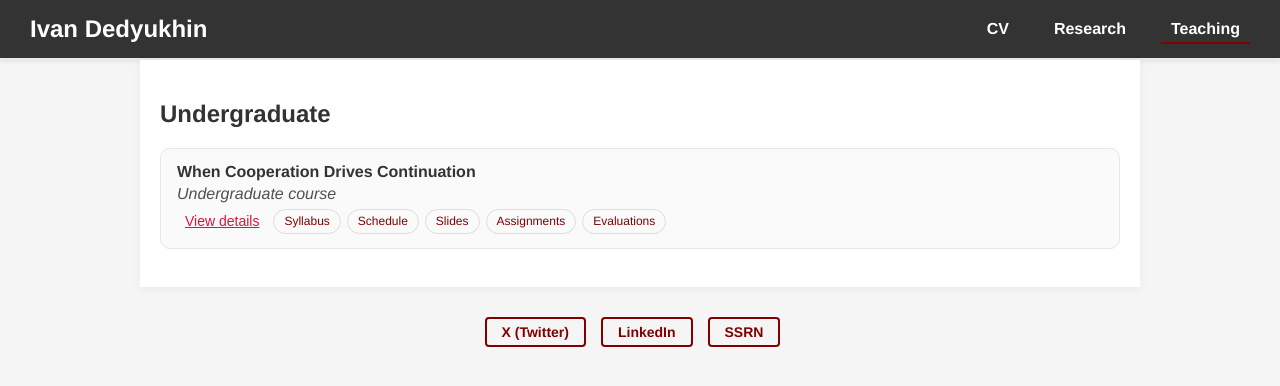
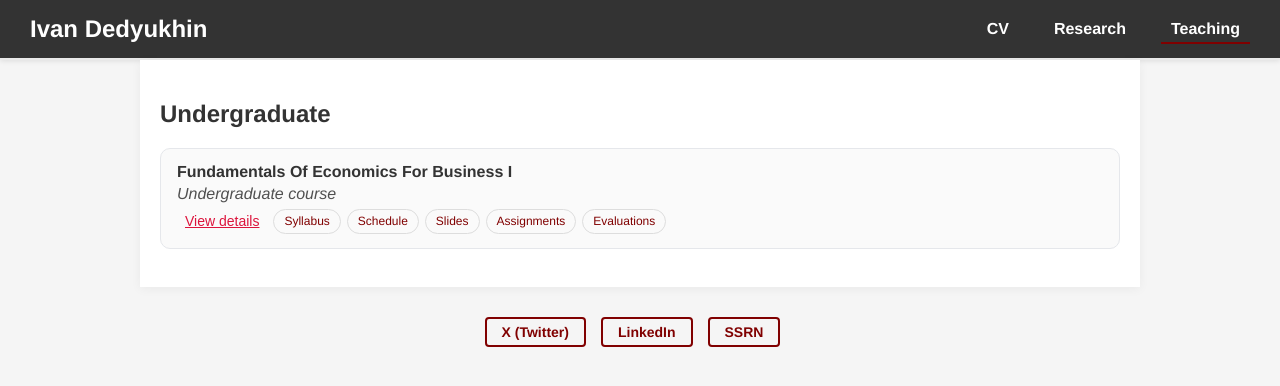
Before and after one commit to Dedyukhin/dedyukhin.github.io, a Jekyll site: the page built from Teaching.md, in a window 1280 px wide. Shown: the top 386 px of the page. Built offline with Jekyll 4.4.1, drawn with Linux system fonts in a browser that asks for light colours.

Commit message:
Update Teaching.md

```diff
--- a/Teaching.md
+++ b/Teaching.md
@@ -8,7 +8,7 @@ permalink: /teaching/
 
 <div class="pub-card">
   <div class="pub-header">
-    <span class="pub-title"><strong>When Cooperation Drives Continuation</strong></span>
+    <span class="pub-title"><strong>Fundamentals Of Economics For Business I</strong></span>
     <div class="publication-info">Undergraduate course</div>
 
     <div class="button-group">
```
